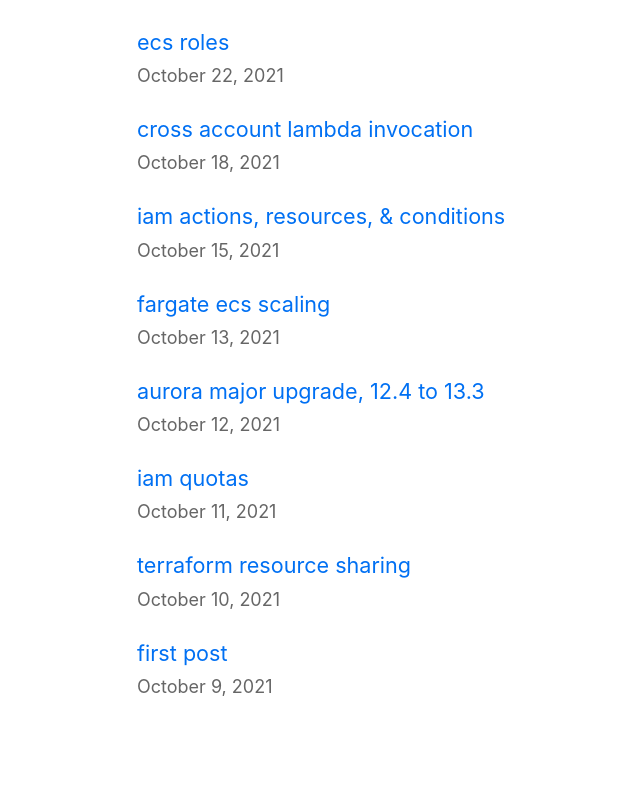
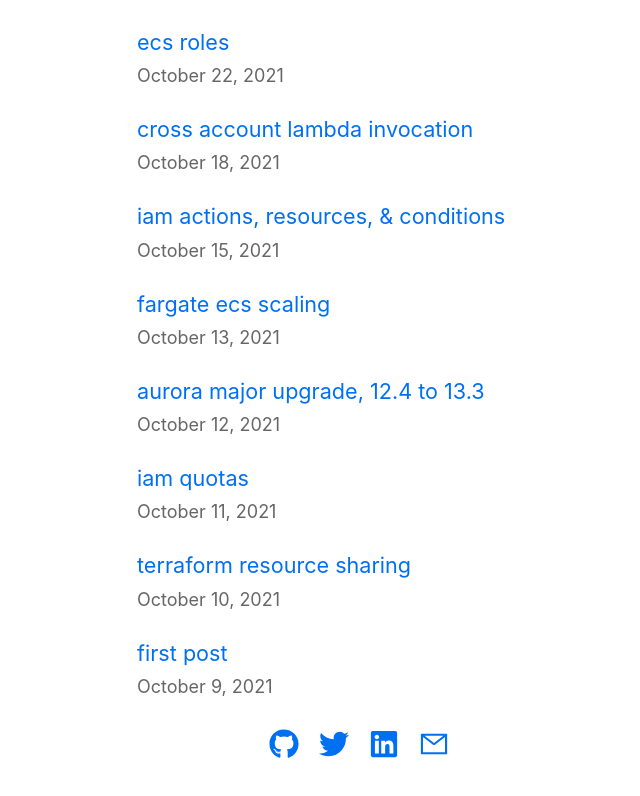
Before and after one commit to jamespgrant3/blog, a Next.js app: page / in a window 1280 px wide. Shown: the part 3878-4674 px from the top of the page, without its empty margins (197-837 px from the left). Built offline with nearby package versions, Linux system fonts and the light colour scheme.

Commit message:
added footer and icons

```diff
--- a/components/footer.js
+++ b/components/footer.js
@@ -1,8 +1,26 @@
 import GoogleAnalytics from "./google-analytics";
+import { FaGithub, FaLinkedin, FaTwitter } from "react-icons/fa";
+import { AiOutlineMail } from "react-icons/ai";
+import Link from "next/link";
+import utilStyles from "../styles/utils.module.css";
 
 export default function Footer({ title }) {
   return (
     <>
+      <div className={utilStyles.iconWrapper}>
+        <Link className={utilStyles.icon} href="https://github.com/jamespgrant3">
+          <FaGithub />
+        </Link>
+        <Link className={utilStyles.icon} href="https://twitter.com/jamespgrant3">
+          <FaTwitter />
+        </Link>
+        <Link className={utilStyles.icon} href="https://www.linkedin.com/in/jamespgrant3">
+          <FaLinkedin />
+        </Link>
+        <Link className={utilStyles.icon} href="mailto:jamespgrant3@gmail.com">
+          <AiOutlineMail />
+        </Link>
+      </div>
       <GoogleAnalytics page={title} />
     </>
   );
--- a/components/layout.js
+++ b/components/layout.js
@@ -4,6 +4,7 @@
 import { useRouter } from "next/router";
 import Footer from "../components/footer";
 import Header from "../components/header";
+import { BiArrowBack } from "react-icons/bi";
 
 export const siteTitle = "jamespgrant3.com";
 
@@ -30,15 +31,15 @@
       <main>
         <Header title={title} />
         {children}
-        <Footer title={title} />
       </main>
       {!home && (
         <div className={styles.backToHome}>
           <Link onClick={() => router.back()} href="/">
-            ← Back
+            <BiArrowBack /> Back
           </Link>
         </div>
       )}
+      <Footer title={title} />
     </div>
   );
 }
--- a/package.json
+++ b/package.json
@@ -15,6 +15,7 @@
     "react": "18.2.0",
     "react-dom": "18.2.0",
     "react-ga4": "^2.0.0",
+    "react-icons": "^4.7.1",
     "remark": "^14.0.2",
     "remark-html": "^15.0.1"
   },
--- a/styles/utils.module.css
+++ b/styles/utils.module.css
@@ -50,3 +50,13 @@
 .lightText {
   color: #666;
 }
+
+.iconWrapper {
+  margin: auto;
+  width: 60%;
+}
+
+.iconWrapper > .icon {
+  font-size: 30px;
+  margin: 0px 10px;
+}
```
Also changed, not shown: 1 other file (tests, documents, lock files or other folders).
